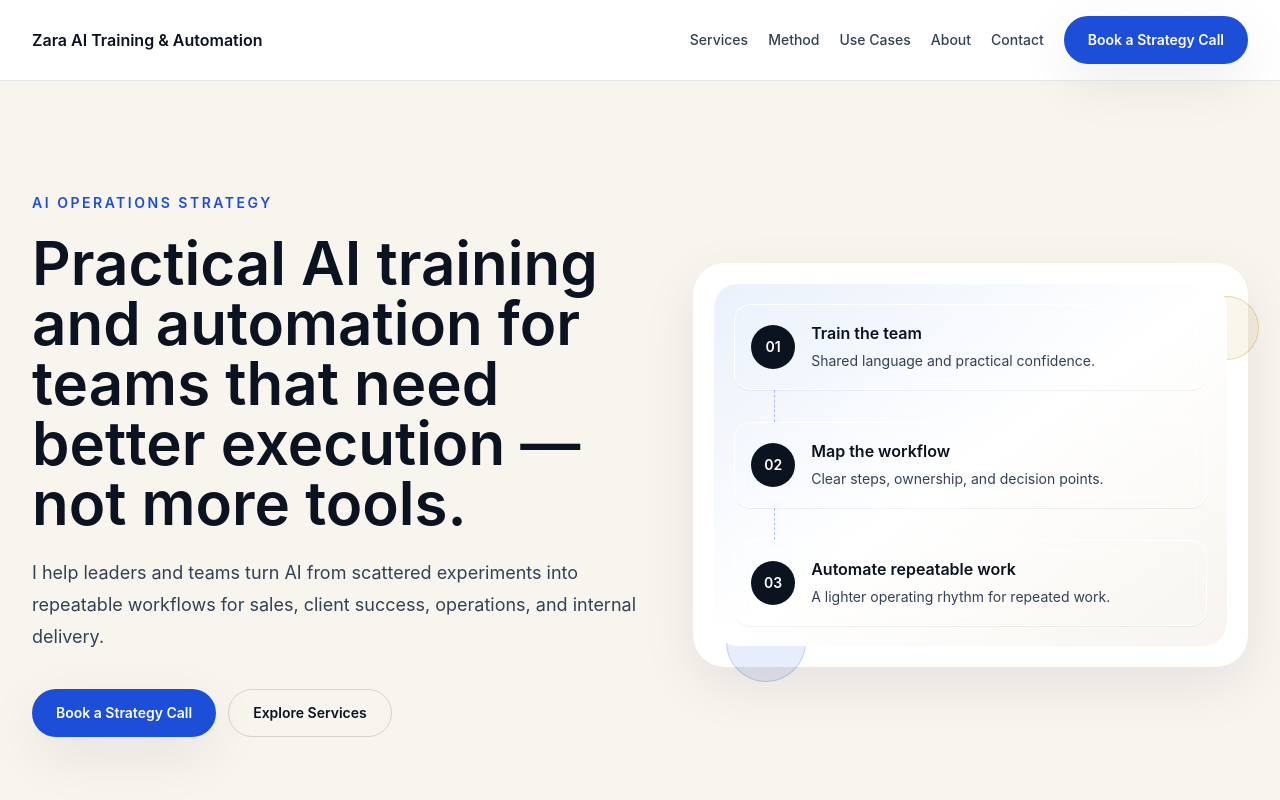
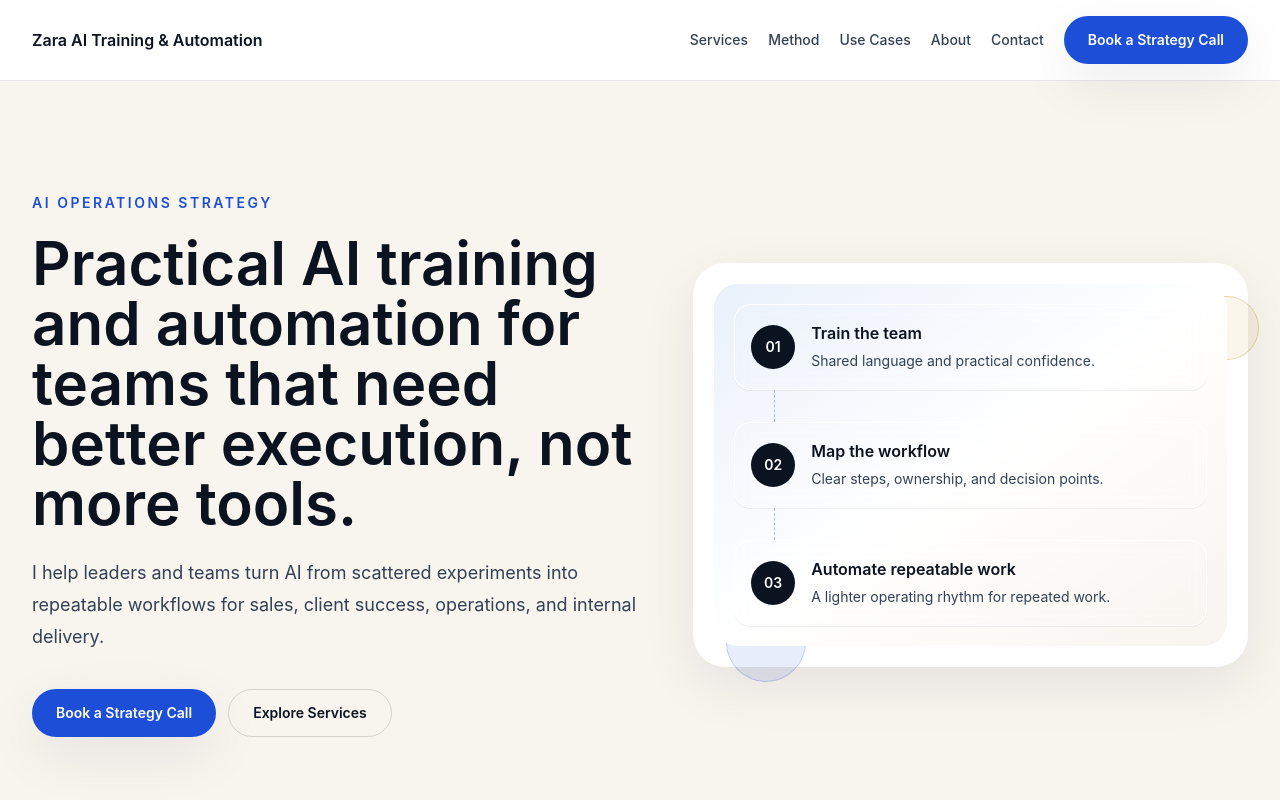
Before and after one commit to zpalevani/automation_with_zara, a Next.js app: page / in a window 1280 px wide. Shown: the top 800 px of the page. Built offline with nearby package versions, Linux system fonts and the light colour scheme.

Commit message:
Update hero headline punctuation

```diff
--- a/app/page.tsx
+++ b/app/page.tsx
@@ -366,7 +366,7 @@ export default function Home() {
             </p>
             <h1 className="mt-5 max-w-4xl text-4xl font-semibold leading-[1.05] text-navy md:text-6xl">
               Practical AI training and automation for teams that need better
-              execution — not more tools.
+              execution, not more tools.
             </h1>
             <p className="mt-6 max-w-2xl text-lg leading-8 text-slatecopy">
               I help leaders and teams turn AI from scattered experiments into
```
